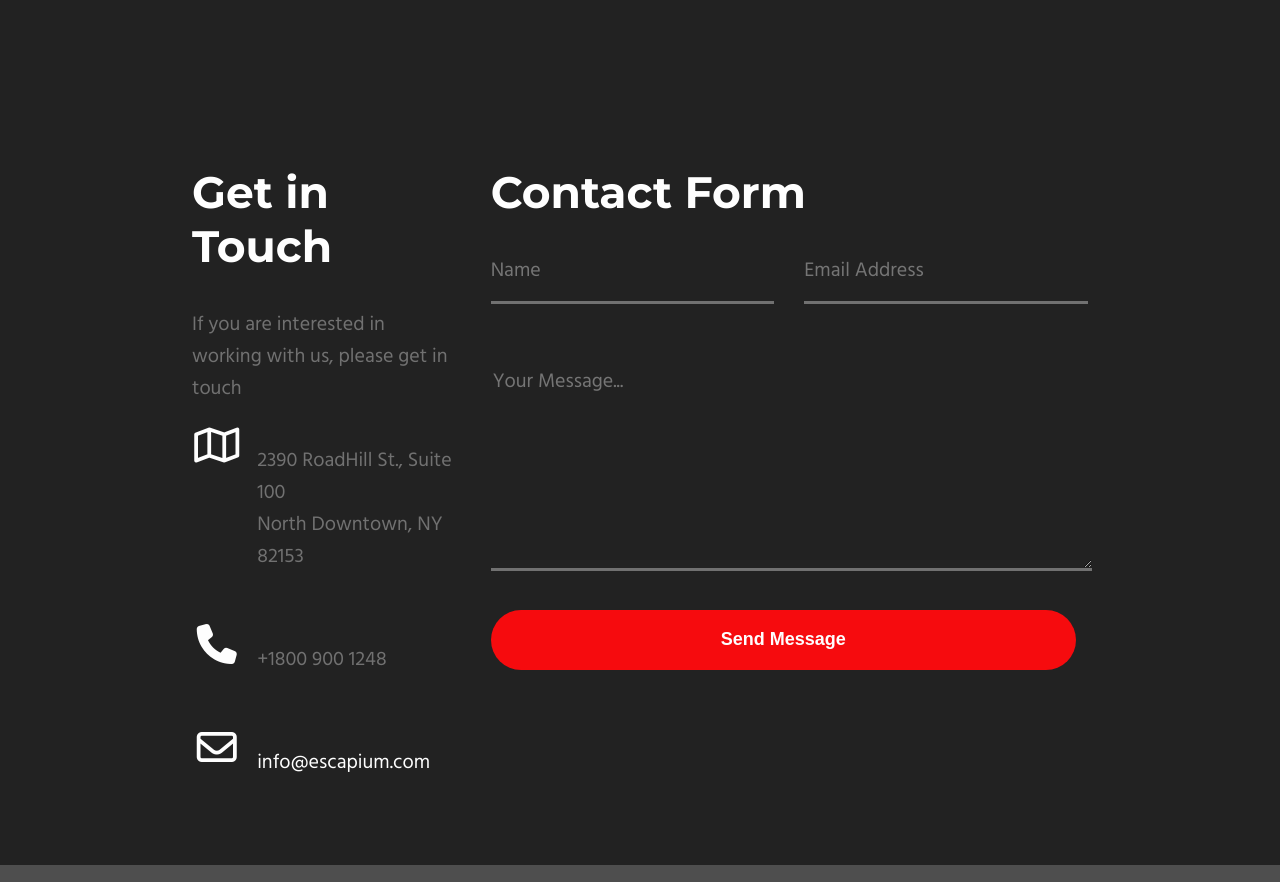
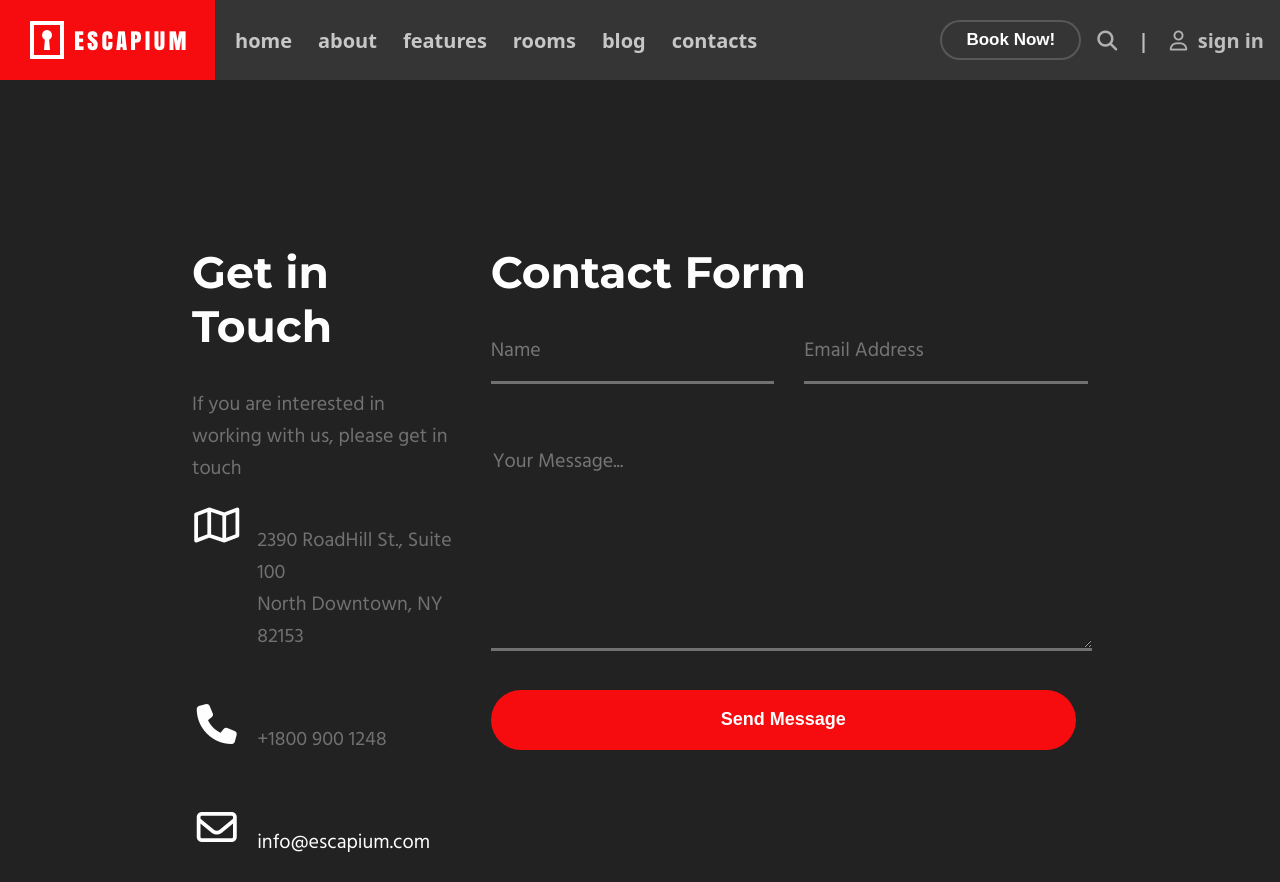
Before and after one commit to becodeorg/hamilton-8-escapium-adeline-camille-youssef, a plain HTML site: page contact.html in a window 1280 px wide. Shown: the top 882 px of the page. Drawn offline with Linux system fonts and the light colour scheme; grey boxes are pictures that could not be loaded.

Commit message:
add nav bar on Contact

```diff
--- a/contact.html
+++ b/contact.html
@@ -13,6 +13,31 @@
 </head>
 
 <body>
+    <header>
+        <nav class="topnav" id="myTopnav">
+            <div class="left-side navbar">
+                <img src="images/logo/logo.png" alt="" />
+                <div class="link-navbar">
+                    <a href="#">home</a>
+                    <a href="#">about</a>
+                    <a href="#">features</a>
+                    <a href="#">rooms</a>
+                    <a href="#">blog</a>
+                    <a href="#">contacts</a>
+                </div>
+            </div>
+            <div class="right-side navbar">
+                <div><button>Book Now!</button></div>
+                <div class="connexion">
+                    <i class="fa-solid fa-magnifying-glass" style="color: #ffffff9c"></i>&nbsp;&nbsp;&nbsp; |
+                    &nbsp;&nbsp;&nbsp;<i class="fa-regular fa-user" style="color: #ffffff9c"></i>&nbsp; sign in
+                </div>
+            </div>
+            <a href="javascript:void(0);" class="icon" onclick="myFunction()">
+                <i class="fa fa-bars"></i>
+            </a>
+        </nav>
+    </header>
     <main>
         <div class="contact">
             <section class="contact__get-in-touch">
```
Also changed, not shown: index.html (+1 -1 lines).
